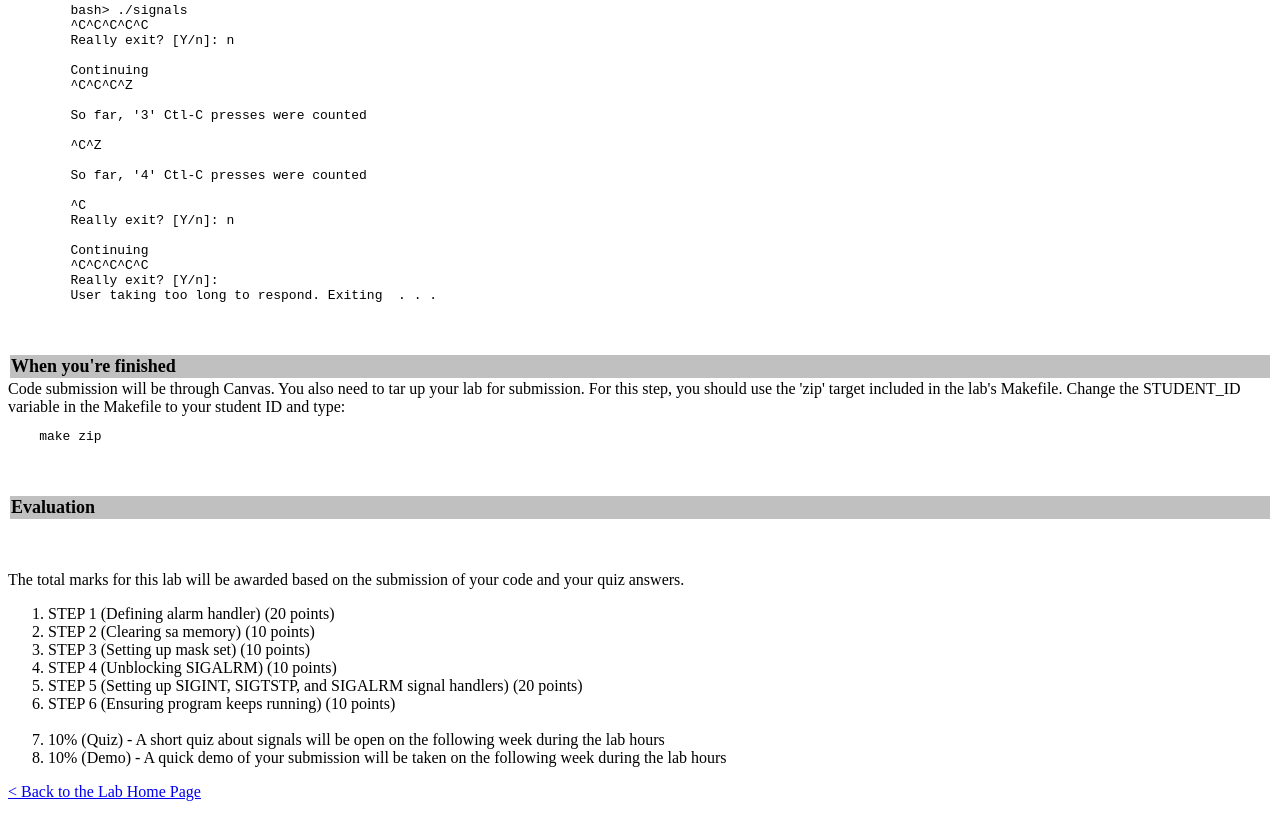
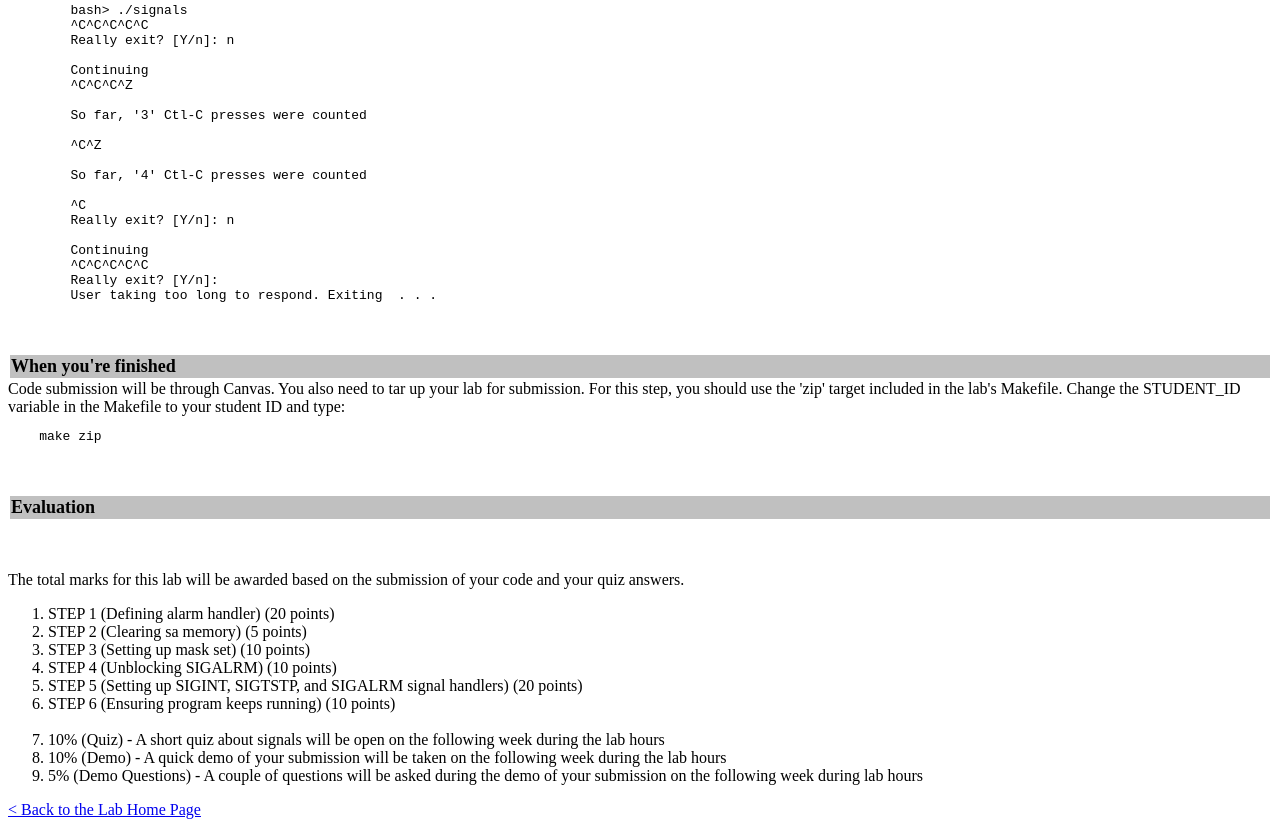
Before and after one commit to zarrar1607/KUEECS678-Fall2023, a plain HTML site: page Lab2/lab2_signal.html in a window 1280 px wide. Shown: the part 643-1478 px from the top of the page. Drawn offline with Linux system fonts and the light colour scheme.

Commit message:
Update lab2_signal.html
Updated rubrics

```diff
--- a/Lab2/lab2_signal.html
+++ b/Lab2/lab2_signal.html
@@ -121,7 +121,7 @@ The total marks for this lab will be awarded based on the submission of your cod
 </span>
 <ol style="color: rgb(0, 0, 0); font-family: 'Times New Roman'; font-size: medium; font-style: normal; font-variant: normal; font-weight: normal; letter-spacing: normal; line-height: normal; orphans: auto; text-align: start; text-indent: 0px; text-transform: none; white-space: normal; widows: auto; word-spacing: 0px; -webkit-text-stroke-width: 0px; background-color: rgb(255, 255, 255);">
 	<li>STEP 1 (Defining alarm handler) (20 points)</li>
-	<li>STEP 2 (Clearing sa memory) (10 points) </li>
+	<li>STEP 2 (Clearing sa memory) (5 points) </li>
 	<li>STEP 3 (Setting up mask set) (10 points) </li>
 	<li>STEP 4 (Unblocking SIGALRM) (10 points) </li>
 	<li>STEP 5 (Setting up SIGINT, SIGTSTP, and SIGALRM signal handlers) (20 points) </li>
@@ -129,6 +129,7 @@ The total marks for this lab will be awarded based on the submission of your cod
 </br>
 	<li>10% (Quiz) - A short quiz about signals will be open on the following week during the lab hours  </li>
 	<li>10% (Demo) - A quick demo of your submission will be taken on the following week during the lab hours </li>
+	<li>5% (Demo Questions) - A couple of questions will be asked during the demo of your submission on the following week during lab hours </li>
 </ol>
 <p><a href="../index.html">&lt; Back to the Lab Home Page</a></p>
 
```
